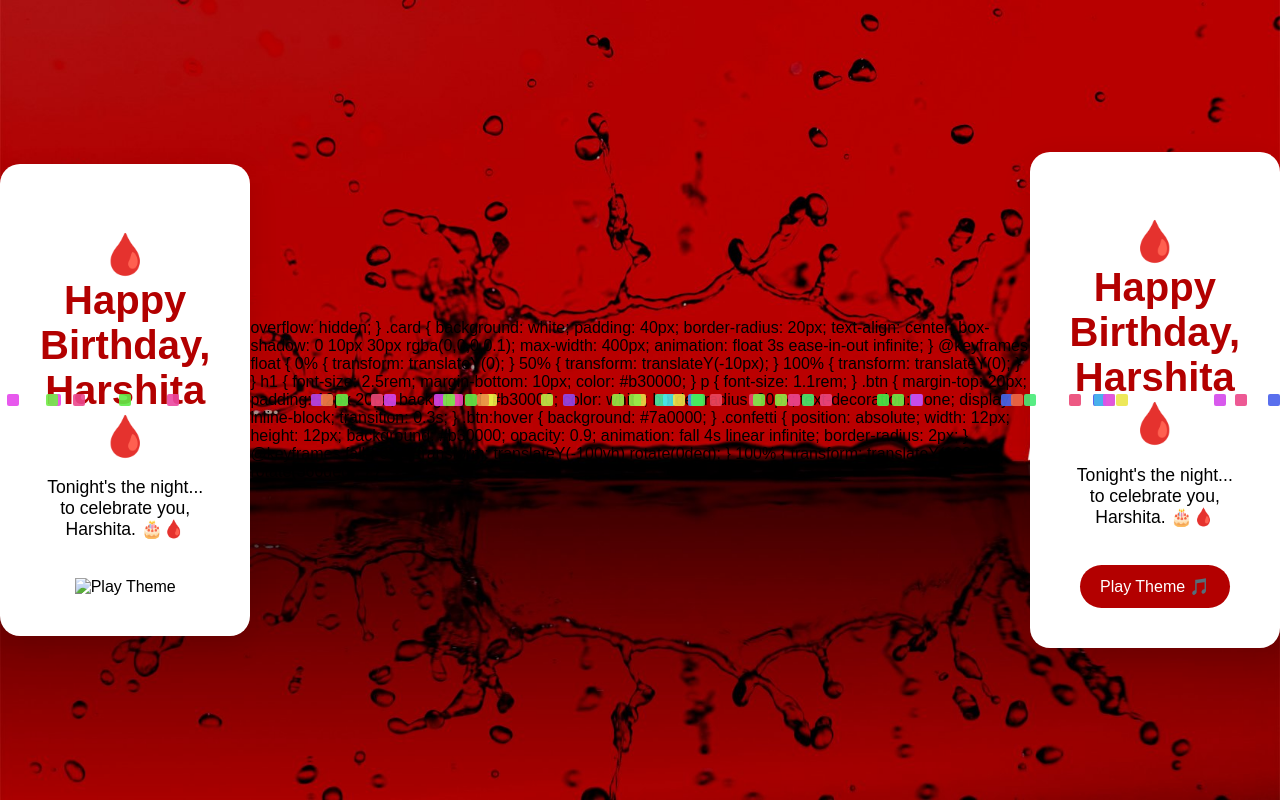
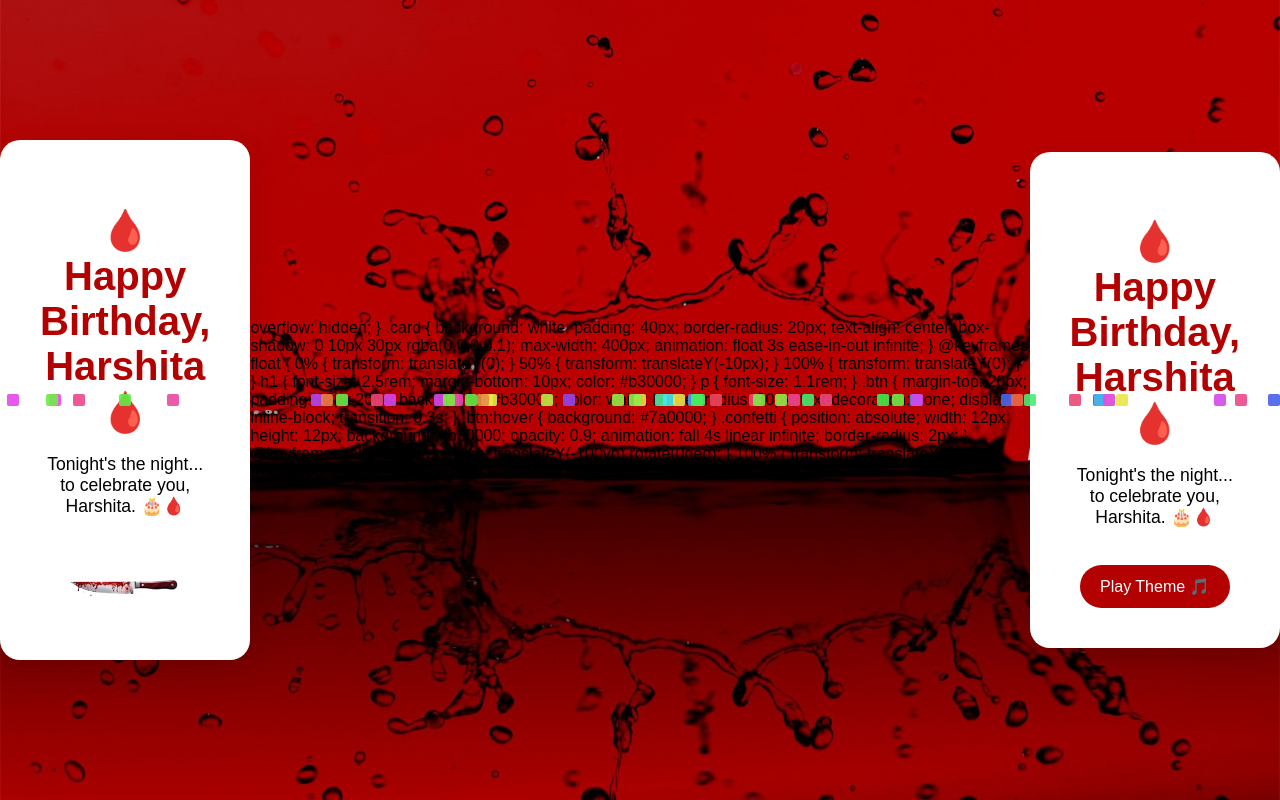
Before and after one commit to naveenmanoharanhere/worklog, a plain HTML site: page index.html in a window 1280 px wide. Drawn offline with Linux system fonts and the light colour scheme.

Commit message:
Update index.html

```diff
--- a/index.html
+++ b/index.html
@@ -83,7 +83,7 @@
   <div class="card">
     <h1>🩸 Happy Birthday, Harshita 🩸</h1>
     <p>Tonight's the night... to celebrate you, Harshita. 🎂🩸</p>
-    <img src="play.png" alt="Play Theme" onclick="playTheme()" style="width:140px; cursor:pointer; margin-top:20px;">
+    <img src="https://raw.githubusercontent.com/naveenmanoharanhere/worklog/main/button.png" alt="Play Theme" onclick="playTheme()" style="width:140px; cursor:pointer; margin-top:20px;">
   </div>
 
   <script>
```
